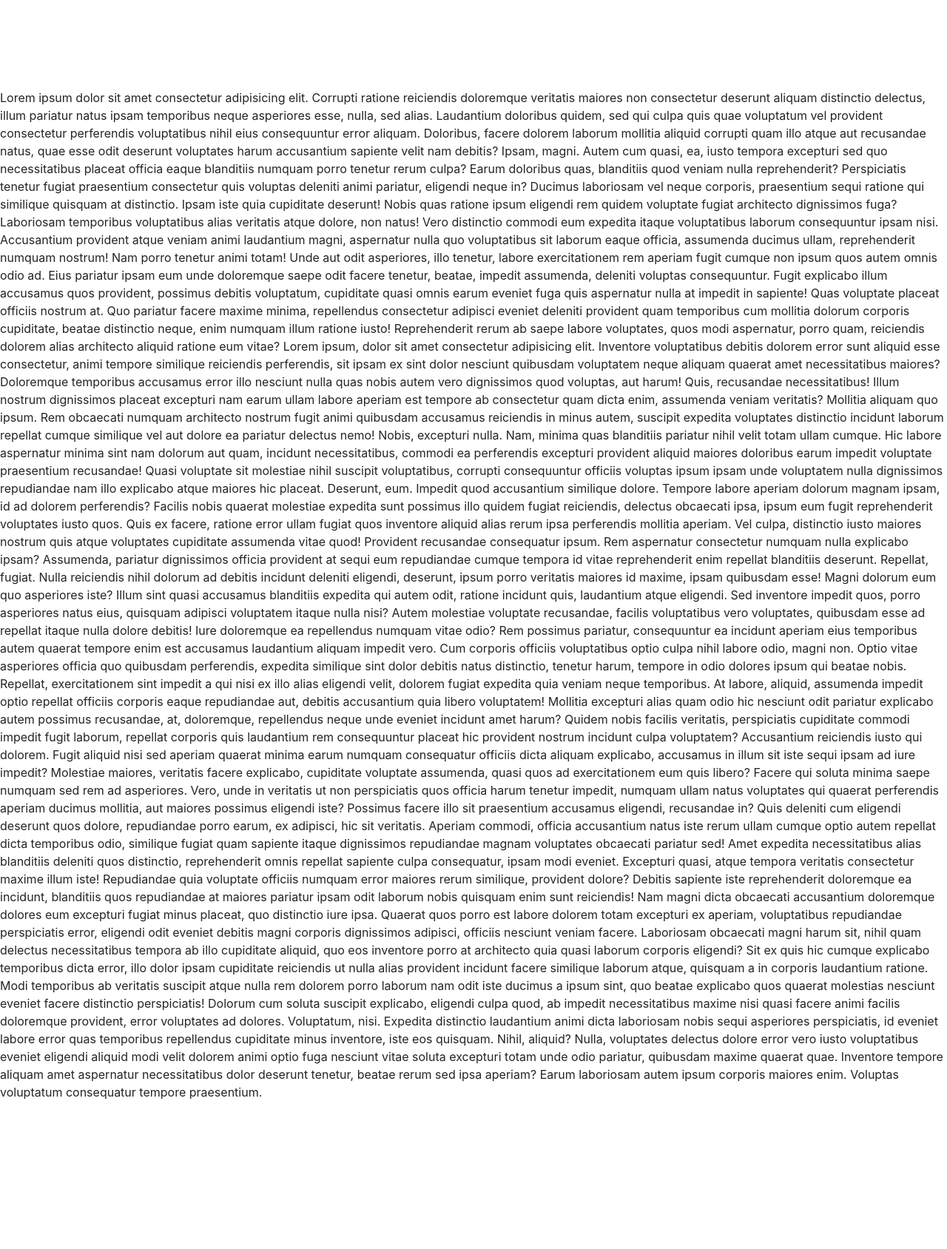
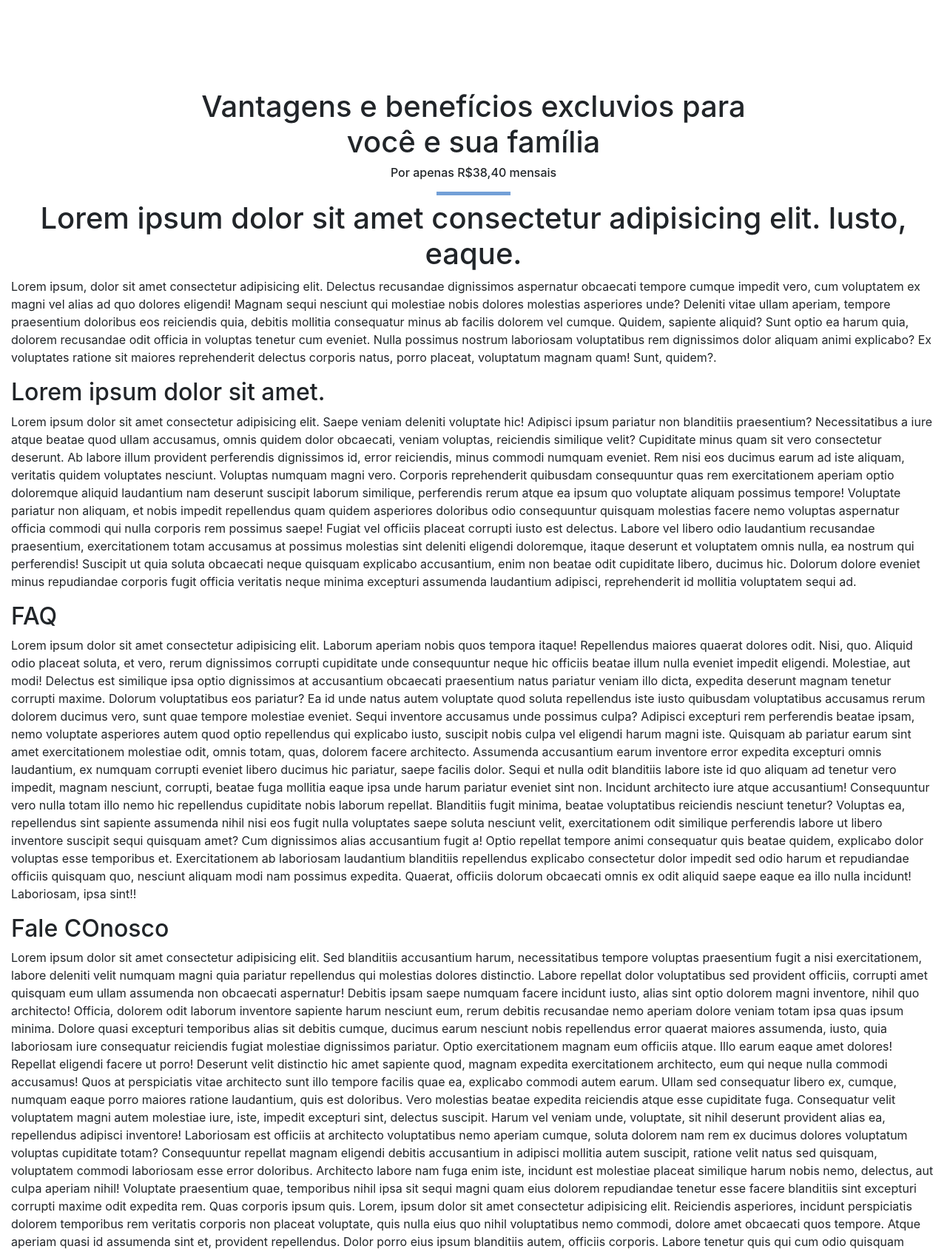
Before and after one commit to sygnata/desafioOrions, a plain HTML site: page index.html in a window 1280 px wide. Shown: the part 900-2588 px from the top of the page at 74% size. Before the commit the page ends 2404 px from the top, so only its background shows below. Drawn offline with nearby package versions, Linux system fonts and the light colour scheme.

Commit message:
Scroll links internos

```diff
--- a/css/style.css
+++ b/css/style.css
@@ -54,3 +54,25 @@ img {
   max-width: 100%;
   height: auto;
 }
+
+h1,
+h6 {
+  text-align: center;
+}
+/* h6 {
+  border-bottom: 3px solid blue;
+  background-color: red;
+  width: 300px;
+  margin-left: 190px;
+} */
+.sublinhado {
+  height: 20px;
+  display: flex;
+  align-items: center;
+  justify-content: center;
+}
+.sublinhadoInterno {
+  background-color: #73a0d7;
+  width: 100px;
+  height: 5px;
+}
--- a/index.html
+++ b/index.html
@@ -39,7 +39,7 @@
         </button>
 
         <div class="collapse navbar-collapse" id="navbarSupportedContent">
-          <ul class="navbar-nav mr-auto">
+          <ul class="navbar-nav mr-auto js-menu">
             <li class="nav-item ">
               <a class="nav-link" href="#comoFunciona">Como Funciona <span class="sr-only">(current)</span></a>
             </li>
@@ -47,7 +47,7 @@
               <a class="nav-link " href="#sobre">Sobre Nós</a>
             </li>
             <li class="nav-item">
-              <a class="nav-link" href="#benefícios">Benefícios</a>
+              <a class="nav-link" href="#beneficios">Benefícios</a>
             </li>
             <li class="nav-item">
               <a class="nav-link" href="#faq">FAQ</a>
@@ -87,113 +87,116 @@
           </div>
         </div>
       </div>
+      <div class="container-fluid">
+        <div id="comoFunciona" class="row justify-content-center">
+          <div class="col-lg-8 col-md-10 col-sm-12">
+            <h1>Vantagens e benefícios excluvios para você e sua família</h1>
+            <h6>Por apenas R$38,40 mensais</h6>
+            <div class="sublinhado">
+              <div class="sublinhadoInterno"></div>
+            </div>
+          </div>
+        </div>
 
-      <p>Lorem ipsum dolor sit amet consectetur adipisicing elit. Corrupti ratione reiciendis doloremque veritatis
-        maiores
-        non consectetur deserunt aliquam distinctio delectus, illum pariatur natus ipsam temporibus neque asperiores
-        esse,
-        nulla, sed alias. Laudantium doloribus quidem, sed qui culpa quis quae voluptatum vel provident consectetur
-        perferendis voluptatibus nihil eius consequuntur error aliquam. Doloribus, facere dolorem laborum mollitia
-        aliquid
-        corrupti quam illo atque aut recusandae natus, quae esse odit deserunt voluptates harum accusantium sapiente
-        velit
-        nam debitis? Ipsam, magni. Autem cum quasi, ea, iusto tempora excepturi sed quo necessitatibus placeat officia
-        eaque blanditiis numquam porro tenetur rerum culpa? Earum doloribus quas, blanditiis quod veniam nulla
-        reprehenderit? Perspiciatis tenetur fugiat praesentium consectetur quis voluptas deleniti animi pariatur,
-        eligendi
-        neque in? Ducimus laboriosam vel neque corporis, praesentium sequi ratione qui similique quisquam at distinctio.
-        Ipsam iste quia cupiditate deserunt! Nobis quas ratione ipsum eligendi rem quidem voluptate fugiat architecto
-        dignissimos fuga? Laboriosam temporibus voluptatibus alias veritatis atque dolore, non natus! Vero distinctio
-        commodi eum expedita itaque voluptatibus laborum consequuntur ipsam nisi. Accusantium provident atque veniam
-        animi
-        laudantium magni, aspernatur nulla quo voluptatibus sit laborum eaque officia, assumenda ducimus ullam,
-        reprehenderit numquam nostrum! Nam porro tenetur animi totam! Unde aut odit asperiores, illo tenetur, labore
-        exercitationem rem aperiam fugit cumque non ipsum quos autem omnis odio ad. Eius pariatur ipsam eum unde
-        doloremque saepe odit facere tenetur, beatae, impedit assumenda, deleniti voluptas consequuntur. Fugit explicabo
-        illum accusamus quos provident, possimus debitis voluptatum, cupiditate quasi omnis earum eveniet fuga quis
-        aspernatur nulla at impedit in sapiente! Quas voluptate placeat officiis nostrum at. Quo pariatur facere maxime
-        minima, repellendus consectetur adipisci eveniet deleniti provident quam temporibus cum mollitia dolorum
-        corporis
-        cupiditate, beatae distinctio neque, enim numquam illum ratione iusto! Reprehenderit rerum ab saepe labore
-        voluptates, quos modi aspernatur, porro quam, reiciendis dolorem alias architecto aliquid ratione eum vitae?
-        Lorem ipsum, dolor sit amet consectetur adipisicing elit. Inventore voluptatibus debitis dolorem error sunt
-        aliquid esse consectetur, animi tempore similique reiciendis perferendis, sit ipsam ex sint dolor nesciunt
-        quibusdam voluptatem neque aliquam quaerat amet necessitatibus maiores? Doloremque temporibus accusamus error
-        illo
-        nesciunt nulla quas nobis autem vero dignissimos quod voluptas, aut harum! Quis, recusandae necessitatibus!
-        Illum
-        nostrum dignissimos placeat excepturi nam earum ullam labore aperiam est tempore ab consectetur quam dicta enim,
-        assumenda veniam veritatis? Mollitia aliquam quo ipsum. Rem obcaecati numquam architecto nostrum fugit animi
-        quibusdam accusamus reiciendis in minus autem, suscipit expedita voluptates distinctio incidunt laborum repellat
-        cumque similique vel aut dolore ea pariatur delectus nemo! Nobis, excepturi nulla. Nam, minima quas blanditiis
-        pariatur nihil velit totam ullam cumque. Hic labore aspernatur minima sint nam dolorum aut quam, incidunt
-        necessitatibus, commodi ea perferendis excepturi provident aliquid maiores doloribus earum impedit voluptate
-        praesentium recusandae! Quasi voluptate sit molestiae nihil suscipit voluptatibus, corrupti consequuntur
-        officiis
-        voluptas ipsum ipsam unde voluptatem nulla dignissimos repudiandae nam illo explicabo atque maiores hic placeat.
-        Deserunt, eum. Impedit quod accusantium similique dolore. Tempore labore aperiam dolorum magnam ipsam, id ad
-        dolorem perferendis? Facilis nobis quaerat molestiae expedita sunt possimus illo quidem fugiat reiciendis,
-        delectus obcaecati ipsa, ipsum eum fugit reprehenderit voluptates iusto quos. Quis ex facere, ratione error
-        ullam
-        fugiat quos inventore aliquid alias rerum ipsa perferendis mollitia aperiam. Vel culpa, distinctio iusto maiores
-        nostrum quis atque voluptates cupiditate assumenda vitae quod! Provident recusandae consequatur ipsum. Rem
-        aspernatur consectetur numquam nulla explicabo ipsam? Assumenda, pariatur dignissimos officia provident at sequi
-        eum repudiandae cumque tempora id vitae reprehenderit enim repellat blanditiis deserunt. Repellat, fugiat. Nulla
-        reiciendis nihil dolorum ad debitis incidunt deleniti eligendi, deserunt, ipsum porro veritatis maiores id
-        maxime,
-        ipsam quibusdam esse! Magni dolorum eum quo asperiores iste? Illum sint quasi accusamus blanditiis expedita qui
-        autem odit, ratione incidunt quis, laudantium atque eligendi. Sed inventore impedit quos, porro asperiores natus
-        eius, quisquam adipisci voluptatem itaque nulla nisi? Autem molestiae voluptate recusandae, facilis voluptatibus
-        vero voluptates, quibusdam esse ad repellat itaque nulla dolore debitis! Iure doloremque ea repellendus numquam
-        vitae odio? Rem possimus pariatur, consequuntur ea incidunt aperiam eius temporibus autem quaerat tempore enim
-        est
-        accusamus laudantium aliquam impedit vero. Cum corporis officiis voluptatibus optio culpa nihil labore odio,
-        magni
-        non. Optio vitae asperiores officia quo quibusdam perferendis, expedita similique sint dolor debitis natus
-        distinctio, tenetur harum, tempore in odio dolores ipsum qui beatae nobis. Repellat, exercitationem sint impedit
-        a
-        qui nisi ex illo alias eligendi velit, dolorem fugiat expedita quia veniam neque temporibus. At labore, aliquid,
-        assumenda impedit optio repellat officiis corporis eaque repudiandae aut, debitis accusantium quia libero
-        voluptatem! Mollitia excepturi alias quam odio hic nesciunt odit pariatur explicabo autem possimus recusandae,
-        at,
-        doloremque, repellendus neque unde eveniet incidunt amet harum? Quidem nobis facilis veritatis, perspiciatis
-        cupiditate commodi impedit fugit laborum, repellat corporis quis laudantium rem consequuntur placeat hic
-        provident
-        nostrum incidunt culpa voluptatem? Accusantium reiciendis iusto qui dolorem. Fugit aliquid nisi sed aperiam
-        quaerat minima earum numquam consequatur officiis dicta aliquam explicabo, accusamus in illum sit iste sequi
-        ipsam
-        ad iure impedit? Molestiae maiores, veritatis facere explicabo, cupiditate voluptate assumenda, quasi quos ad
-        exercitationem eum quis libero? Facere qui soluta minima saepe numquam sed rem ad asperiores. Vero, unde in
-        veritatis ut non perspiciatis quos officia harum tenetur impedit, numquam ullam natus voluptates qui quaerat
-        perferendis aperiam ducimus mollitia, aut maiores possimus eligendi iste? Possimus facere illo sit praesentium
-        accusamus eligendi, recusandae in? Quis deleniti cum eligendi deserunt quos dolore, repudiandae porro earum, ex
-        adipisci, hic sit veritatis. Aperiam commodi, officia accusantium natus iste rerum ullam cumque optio autem
-        repellat dicta temporibus odio, similique fugiat quam sapiente itaque dignissimos repudiandae magnam voluptates
-        obcaecati pariatur sed! Amet expedita necessitatibus alias blanditiis deleniti quos distinctio, reprehenderit
-        omnis repellat sapiente culpa consequatur, ipsam modi eveniet. Excepturi quasi, atque tempora veritatis
-        consectetur maxime illum iste! Repudiandae quia voluptate officiis numquam error maiores rerum similique,
-        provident dolore? Debitis sapiente iste reprehenderit doloremque ea incidunt, blanditiis quos repudiandae at
-        maiores pariatur ipsam odit laborum nobis quisquam enim sunt reiciendis! Nam magni dicta obcaecati accusantium
-        doloremque dolores eum excepturi fugiat minus placeat, quo distinctio iure ipsa. Quaerat quos porro est labore
-        dolorem totam excepturi ex aperiam, voluptatibus repudiandae perspiciatis error, eligendi odit eveniet debitis
-        magni corporis dignissimos adipisci, officiis nesciunt veniam facere. Laboriosam obcaecati magni harum sit,
-        nihil
-        quam delectus necessitatibus tempora ab illo cupiditate aliquid, quo eos inventore porro at architecto quia
-        quasi
-        laborum corporis eligendi? Sit ex quis hic cumque explicabo temporibus dicta error, illo dolor ipsam cupiditate
-        reiciendis ut nulla alias provident incidunt facere similique laborum atque, quisquam a in corporis laudantium
-        ratione. Modi temporibus ab veritatis suscipit atque nulla rem dolorem porro laborum nam odit iste ducimus a
-        ipsum
-        sint, quo beatae explicabo quos quaerat molestias nesciunt eveniet facere distinctio perspiciatis! Dolorum cum
-        soluta suscipit explicabo, eligendi culpa quod, ab impedit necessitatibus maxime nisi quasi facere animi facilis
-        doloremque provident, error voluptates ad dolores. Voluptatum, nisi. Expedita distinctio laudantium animi dicta
-        laboriosam nobis sequi asperiores perspiciatis, id eveniet labore error quas temporibus repellendus cupiditate
-        minus inventore, iste eos quisquam. Nihil, aliquid? Nulla, voluptates delectus dolore error vero iusto
-        voluptatibus eveniet eligendi aliquid modi velit dolorem animi optio fuga nesciunt vitae soluta excepturi totam
-        unde odio pariatur, quibusdam maxime quaerat quae. Inventore tempore aliquam amet aspernatur necessitatibus
-        dolor
-        deserunt tenetur, beatae rerum sed ipsa aperiam? Earum laboriosam autem ipsum corporis maiores enim. Voluptas
-        voluptatum consequatur tempore praesentium.</p>
+        <div id="sobre">
+          <h1>Lorem ipsum dolor sit amet consectetur adipisicing elit. Iusto, eaque.</h1>
+          <p>Lorem ipsum, dolor sit amet consectetur adipisicing elit. Delectus recusandae dignissimos aspernatur
+            obcaecati tempore cumque impedit vero, cum voluptatem ex magni vel alias ad quo dolores eligendi! Magnam
+            sequi nesciunt qui molestiae nobis dolores molestias asperiores unde? Deleniti vitae ullam aperiam, tempore
+            praesentium doloribus eos reiciendis quia, debitis mollitia consequatur minus ab facilis dolorem vel cumque.
+            Quidem, sapiente aliquid? Sunt optio ea harum quia, dolorem recusandae odit officia in voluptas tenetur cum
+            eveniet. Nulla possimus nostrum laboriosam voluptatibus rem dignissimos dolor aliquam animi explicabo? Ex
+            voluptates ratione sit maiores reprehenderit delectus corporis natus, porro placeat, voluptatum magnam quam!
+            Sunt, quidem?.</p>
+        </div>
+        <div id="beneficios">
+          <h2>Lorem ipsum dolor sit amet.</h2>
+          <p>Lorem ipsum dolor sit amet consectetur adipisicing elit. Saepe veniam deleniti voluptate hic! Adipisci
+            ipsum pariatur non blanditiis praesentium? Necessitatibus a iure atque beatae quod ullam accusamus, omnis
+            quidem dolor obcaecati, veniam voluptas, reiciendis similique velit? Cupiditate minus quam sit vero
+            consectetur deserunt. Ab labore illum provident perferendis dignissimos id, error reiciendis, minus commodi
+            numquam eveniet. Rem nisi eos ducimus earum ad iste aliquam, veritatis quidem voluptates nesciunt. Voluptas
+            numquam magni vero. Corporis reprehenderit quibusdam consequuntur quas rem exercitationem aperiam optio
+            doloremque aliquid laudantium nam deserunt suscipit laborum similique, perferendis rerum atque ea ipsum quo
+            voluptate aliquam possimus tempore! Voluptate pariatur non aliquam, et nobis impedit repellendus quam quidem
+            asperiores doloribus odio consequuntur quisquam molestias facere nemo voluptas aspernatur officia commodi
+            qui nulla corporis rem possimus saepe! Fugiat vel officiis placeat corrupti iusto est delectus. Labore vel
+            libero odio laudantium recusandae praesentium, exercitationem totam accusamus at possimus molestias sint
+            deleniti eligendi doloremque, itaque deserunt et voluptatem omnis nulla, ea nostrum qui perferendis!
+            Suscipit ut quia soluta obcaecati neque quisquam explicabo accusantium, enim non beatae odit cupiditate
+            libero, ducimus hic. Dolorum dolore eveniet minus repudiandae corporis fugit officia veritatis neque minima
+            excepturi assumenda laudantium adipisci, reprehenderit id mollitia voluptatem sequi ad.</p>
+        </div>
+        <div id="faq">
+          <h2>FAQ</h2>
+          <p>Lorem ipsum dolor sit amet consectetur adipisicing elit. Laborum aperiam nobis quos tempora itaque!
+            Repellendus maiores quaerat dolores odit. Nisi, quo. Aliquid odio placeat soluta, et vero, rerum dignissimos
+            corrupti cupiditate unde consequuntur neque hic officiis beatae illum nulla eveniet impedit eligendi.
+            Molestiae, aut modi! Delectus est similique ipsa optio dignissimos at accusantium obcaecati praesentium
+            natus pariatur veniam illo dicta, expedita deserunt magnam tenetur corrupti maxime. Dolorum voluptatibus eos
+            pariatur? Ea id unde natus autem voluptate quod soluta repellendus iste iusto quibusdam voluptatibus
+            accusamus rerum dolorem ducimus vero, sunt quae tempore molestiae eveniet. Sequi inventore accusamus unde
+            possimus culpa? Adipisci excepturi rem perferendis beatae ipsam, nemo voluptate asperiores autem quod optio
+            repellendus qui explicabo iusto, suscipit nobis culpa vel eligendi harum magni iste. Quisquam ab pariatur
+            earum sint amet exercitationem molestiae odit, omnis totam, quas, dolorem facere architecto. Assumenda
+            accusantium earum inventore error expedita excepturi omnis laudantium, ex numquam corrupti eveniet libero
+            ducimus hic pariatur, saepe facilis dolor. Sequi et nulla odit blanditiis labore iste id quo aliquam ad
+            tenetur vero impedit, magnam nesciunt, corrupti, beatae fuga mollitia eaque ipsa unde harum pariatur eveniet
+            sint non. Incidunt architecto iure atque accusantium! Consequuntur vero nulla totam illo nemo hic
+            repellendus cupiditate nobis laborum repellat. Blanditiis fugit minima, beatae voluptatibus reiciendis
+            nesciunt tenetur? Voluptas ea, repellendus sint sapiente assumenda nihil nisi eos fugit nulla voluptates
+            saepe soluta nesciunt velit, exercitationem odit similique perferendis labore ut libero inventore suscipit
+            sequi quisquam amet? Cum dignissimos alias accusantium fugit a! Optio repellat tempore animi consequatur
+            quis beatae quidem, explicabo dolor voluptas esse temporibus et. Exercitationem ab laboriosam laudantium
+            blanditiis repellendus explicabo consectetur dolor impedit sed odio harum et repudiandae officiis quisquam
+            quo, nesciunt aliquam modi nam possimus expedita. Quaerat, officiis dolorum obcaecati omnis ex odit aliquid
+            saepe eaque ea illo nulla incidunt! Laboriosam, ipsa sint!!</p>
+        </div>
+        <div id="faleConosco">
+          <h2>Fale COnosco</h2>
+          <p>Lorem ipsum dolor sit amet consectetur adipisicing elit. Sed blanditiis accusantium harum, necessitatibus
+            tempore voluptas praesentium fugit a nisi exercitationem, labore deleniti velit numquam magni quia pariatur
+            repellendus qui molestias dolores distinctio. Labore repellat dolor voluptatibus sed provident officiis,
+            corrupti amet quisquam eum ullam assumenda non obcaecati aspernatur! Debitis ipsam saepe numquam facere
+            incidunt iusto, alias sint optio dolorem magni inventore, nihil quo architecto! Officia, dolorem odit
+            laborum inventore sapiente harum nesciunt eum, rerum debitis recusandae nemo aperiam dolore veniam totam
+            ipsa quas ipsum minima. Dolore quasi excepturi temporibus alias sit debitis cumque, ducimus earum nesciunt
+            nobis repellendus error quaerat maiores assumenda, iusto, quia laboriosam iure consequatur reiciendis fugiat
+            molestiae dignissimos pariatur. Optio exercitationem magnam eum officiis atque. Illo earum eaque amet
+            dolores! Repellat eligendi facere ut porro! Deserunt velit distinctio hic amet sapiente quod, magnam
+            expedita exercitationem architecto, eum qui neque nulla commodi accusamus! Quos at perspiciatis vitae
+            architecto sunt illo tempore facilis quae ea, explicabo commodi autem earum. Ullam sed consequatur libero
+            ex, cumque, numquam eaque porro maiores ratione laudantium, quis est doloribus. Vero molestias beatae
+            expedita reiciendis atque esse cupiditate fuga. Consequatur velit voluptatem magni autem molestiae iure,
+            iste, impedit excepturi sint, delectus suscipit. Harum vel veniam unde, voluptate, sit nihil deserunt
+            provident alias ea, repellendus adipisci inventore! Laboriosam est officiis at architecto voluptatibus nemo
+            aperiam cumque, soluta dolorem nam rem ex ducimus dolores voluptatum voluptas cupiditate totam? Consequuntur
+            repellat magnam eligendi debitis accusantium in adipisci mollitia autem suscipit, ratione velit natus sed
+            quisquam, voluptatem commodi laboriosam esse error doloribus. Architecto labore nam fuga enim iste, incidunt
+            est molestiae placeat similique harum nobis nemo, delectus, aut culpa aperiam nihil! Voluptate praesentium
+            quae, temporibus nihil ipsa sit sequi magni quam eius dolorem repudiandae tenetur esse facere blanditiis
+            sint excepturi corrupti maxime odit expedita rem. Quas corporis ipsum quis. Lorem, ipsum dolor sit amet
+            consectetur adipisicing elit. Reiciendis asperiores, incidunt perspiciatis
+            dolorem temporibus rem veritatis corporis non placeat voluptate, quis nulla eius quo nihil voluptatibus nemo
+            commodi, dolore amet obcaecati quos tempore. Atque aperiam quasi id assumenda sint et, provident
+            repellendus. Dolor porro eius ipsum blanditiis autem, officiis corporis. Labore tenetur quis qui cum odio
+            quisquam sapiente quibusdam provident neque, aliquam debitis eaque magnam optio quia tempora earum illo
+            exercitationem, vitae corrupti dignissimos sint laudantium unde repudiandae aliquid? Atque, laboriosam
+            neque. Dolores aut reiciendis porro perferendis, laborum sunt unde dicta, consequuntur quia neque totam sint
+            expedita laudantium! Laudantium nesciunt alias dolore ab fugit, quas dolor ducimus id vel pariatur at
+            possimus non unde vitae dolorum inventore velit eum, placeat ut nihil veniam cumque. Exercitationem,
+            perferendis similique! Natus provident inventore tempore nesciunt culpa labore assumenda nihil aliquam
+            similique, nostrum alias ipsam amet, illum facilis consequuntur error doloribus consectetur, enim ratione
+            expedita at beatae dignissimos? Veritatis, aliquid porro? Quidem id est error. Modi porro eius, sit
+            quibusdam consequuntur esse ullam aliquid exercitationem delectus voluptate recusandae, inventore
+            dignissimos! Repellat est sint error impedit quidem, commodi assumenda, quo obcaecati ea corporis aliquid?
+          </p>
+        </div>
+
+
+
+      </div>
+
     </section>
 
     <footer>
--- a/js/script.js
+++ b/js/script.js
@@ -1,2 +1,4 @@
 import bannerRotativo from './modules/bannerRotativo.js';
+import scrollSuave from './modules/scrollSuave.js';
 bannerRotativo();
+scrollSuave();
```
Also changed, not shown: js/modules/scrollSuave.js (added, +23 -0 lines), js/modules/oi.js (deleted).
